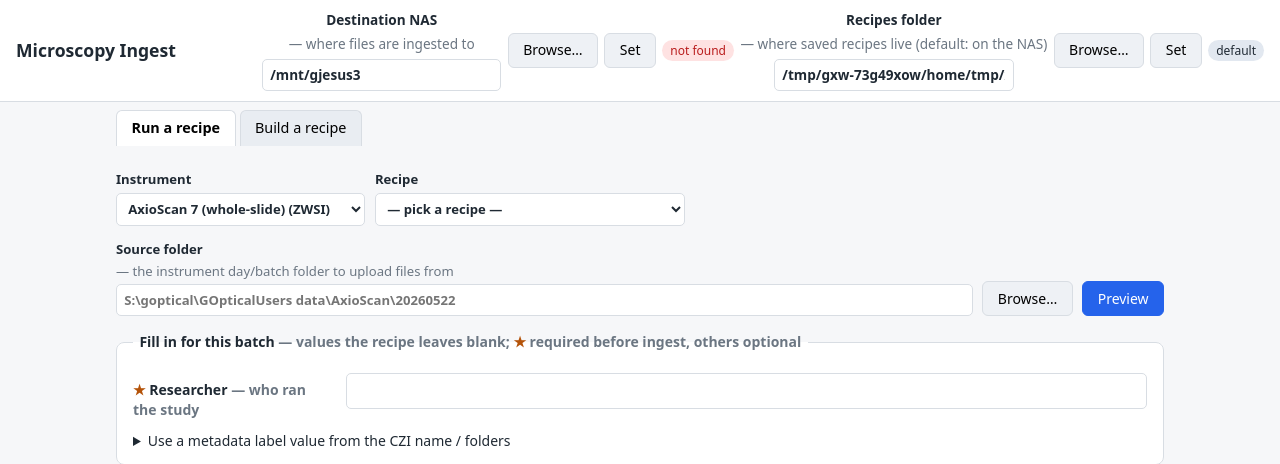
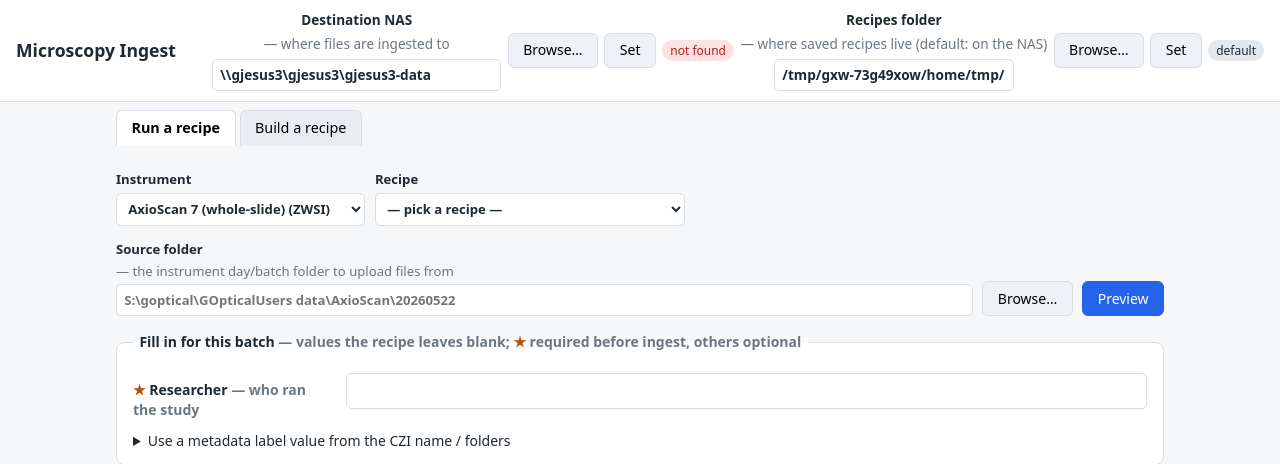
Before and after one commit to Rtasseff/gjesus3-pilot, a Flask app: page / in a window 1280 px wide. Shown: the top 464 px of the page. Run offline with Flask 3, Linux system fonts and the light colour scheme.

Commit message:
GUI default NAS = SMB UNC; harden cross-drive config relpath
- gui/app.py: the GUI's default Destination NAS (when the operator hasn't
  saved one) is now the Windows-SMB UNC \gjesus3\gjesus3\gjesus3-data, not
  env's WSL /mnt/gjesus3 default. A saved choice and $GJESUS3_ROOT still win.
  index.html placeholder updated to match.
- ingest_raw.py: relative_config_path no longer aborts an ingest when the
  --config is on a different drive than the repo/CWD (os.path.relpath raises
  ValueError across Windows drives); fall back to the absolute path.

Co-Authored-By: Claude Opus 4.8 (1M context) <noreply@anthropic.com>

```diff
--- a/tools/operator/gui/app.py
+++ b/tools/operator/gui/app.py
@@ -80,6 +80,13 @@ INSTRUMENT_LABELS = {
 
 # How many real files to show in the builder's live discovered.* grid.
 BUILDER_GRID_LIMIT = 25
+
+# Default NAS root pre-filled in the GUI when the operator hasn't saved one. The
+# GUI runs on the microscopy operators' Windows machines, which reach the NAS
+# over SMB at this UNC — the shared env default (`/mnt/gjesus3`) is the WSL/Linux
+# data-office path and wrong here. The operator's saved choice and an explicit
+# $GJESUS3_ROOT both still win (see load_saved_nas_root).
+GUI_DEFAULT_NAS_ROOT = r"\\gjesus3\gjesus3\gjesus3-data"
 
 # Controlled sample_type vocabulary — 06_REGISTRIES §2.4 (DRAFT, REG-07). Operators
 # pick one verbatim; a new kind is a vocab-extension decision, not an ad-hoc value.
@@ -230,7 +237,13 @@ def _nas_state_path():
 
 
 def load_saved_nas_root():
-    """Return the persisted NAS root, or the env/default resolution."""
+    """Return the persisted NAS root, or the GUI default.
+
+    Precedence: the operator's saved choice > $GJESUS3_ROOT > GUI_DEFAULT_NAS_ROOT
+    (the Windows-SMB UNC). We do NOT fall back to env.resolve_nas_root()'s
+    `/mnt/gjesus3` default, which is the WSL/Linux data-office path — wrong for a
+    Windows GUI operator who has never set one.
+    """
     try:
         with open(_nas_state_path(), "r", encoding="utf-8") as f:
             val = f.read().strip()
@@ -238,7 +251,7 @@ def load_saved_nas_root():
             return val
     except OSError:
         pass
-    return env.resolve_nas_root()
+    return os.environ.get("GJESUS3_ROOT") or GUI_DEFAULT_NAS_ROOT
 
 
 def save_nas_root(value):
--- a/tools/operator/gui/templates/index.html
+++ b/tools/operator/gui/templates/index.html
@@ -11,8 +11,8 @@
     <h1>Microscopy Ingest</h1>
     <div class="nasbar">
       <label>Destination NAS <span class="muted">— where files are ingested to</span>
-        <input id="nas-root" type="text" value="{{ nas_root }}" size="22"
-               placeholder="J:\gjesus3-data">
+        <input id="nas-root" type="text" value="{{ nas_root }}" size="28"
+               placeholder="\\gjesus3\gjesus3\gjesus3-data">
       </label>
       <button id="nas-browse" type="button" class="browse">Browse…</button>
       <button id="nas-save" type="button">Set</button>
```
Also changed, not shown: tools/ingest_raw.py (+12 -2 lines).
